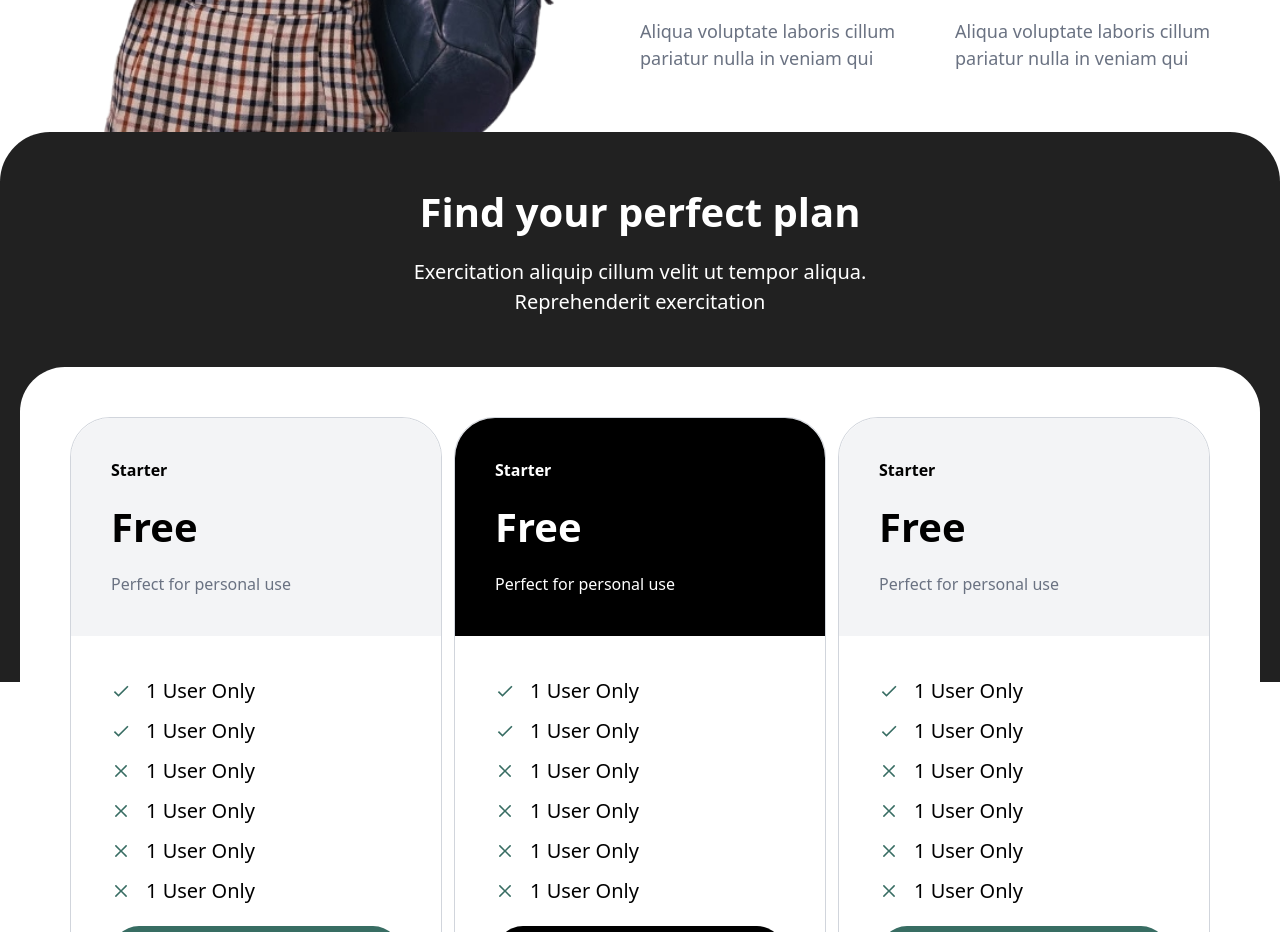
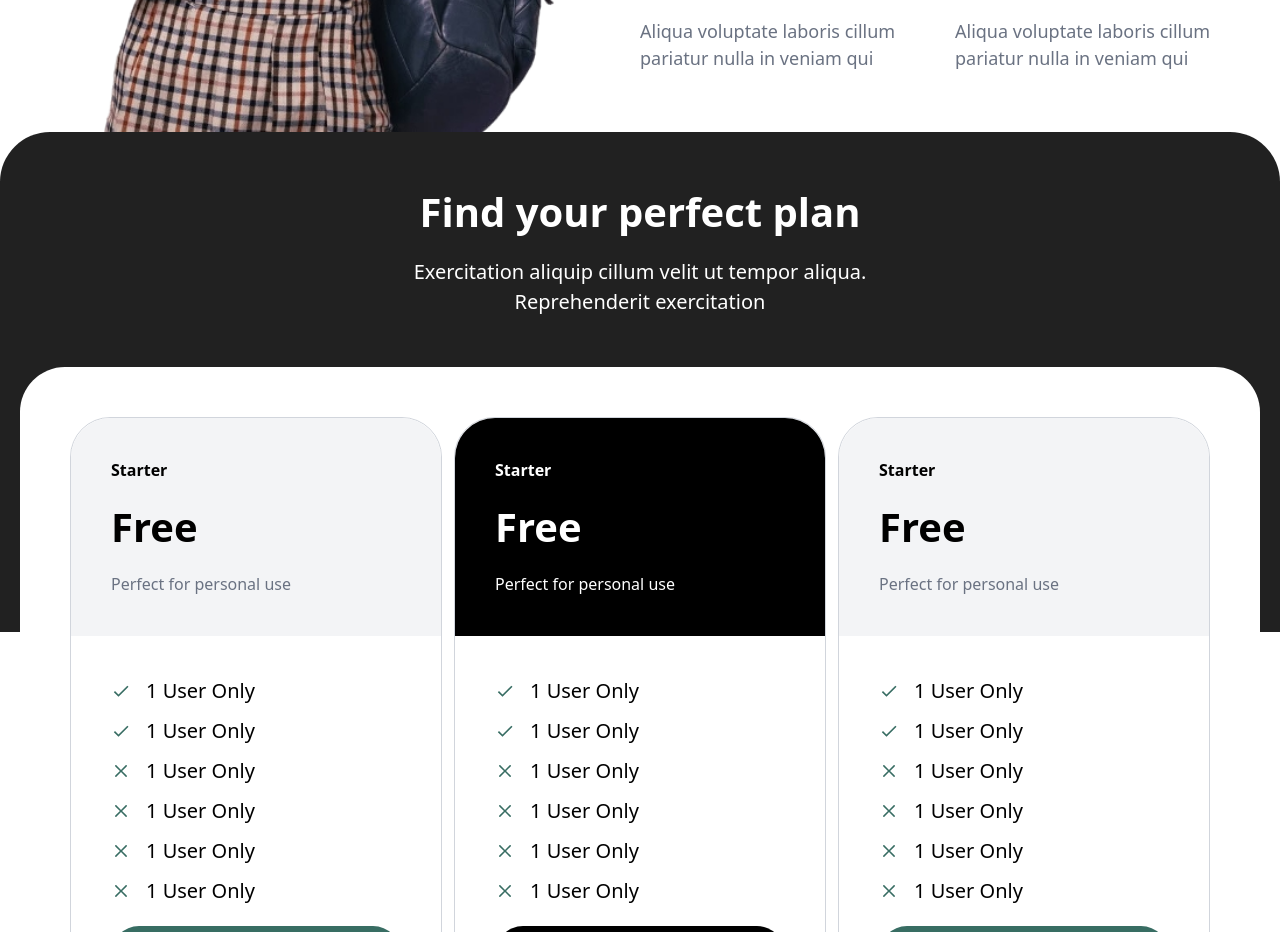
Before and after one commit to 932525862/timer, a React (Vite) app: page / in a window 1280 px wide. Shown: the part 2360-3292 px from the top of the page. Built offline with nearby package versions, Linux system fonts and the light colour scheme.

Commit message:
fix: margin  price

```diff
--- a/src/components/Price.jsx
+++ b/src/components/Price.jsx
@@ -4,7 +4,7 @@ import { RxCross2 } from "react-icons/rx";
 
 const Price = () => {
   return (
-    <section className="bg-[#000000de] pt-[50px] h-[550px]  rounded-t-[50px] mb-[400px]">
+    <section className="bg-[#000000de] pt-[50px] h-[500px]  rounded-t-[50px] mb-[450px]">
       <div className="container">
         <div>
           <div className="w-full text-center ">
```
